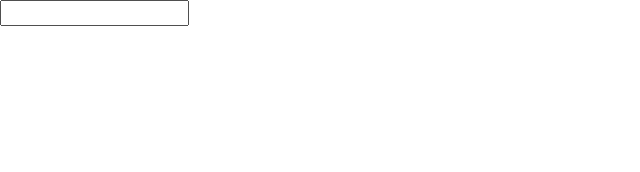
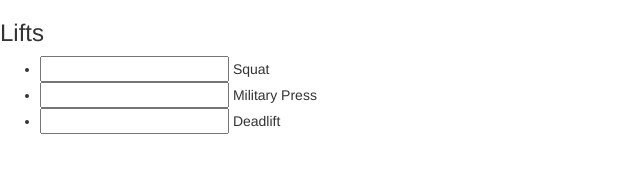
Before and after one commit to jonlin14/startingStrength, a plain HTML site: page index.html in a window 1280 px wide. Shown: the whole page, without its empty margins (0-640 px from the left). Drawn offline with Linux system fonts and the light colour scheme.

Commit message:
Add ng models for squats, deadlifts, mp

```diff
--- a/index.html
+++ b/index.html
@@ -5,8 +5,16 @@
     <title>Starting Strength Log</title>
   </head>
   <body ng-controller = "liftingCtrl">
-    <input type="text" ng-model="name">
-    {{ name }}
+
+    <h3>Lifts</h3>
+    <ul>
+        <form ng-submit = "addNumbers()">
+        <li>  <input type="text" ng-model="squat"> Squat </li>
+        <li>  <input type="text" ng-model="militaryPress"> Military Press </li>
+        <li>  <input type="text" ng-model="deadlift"> Deadlift </li>
+        </form>
+    </ul>
+
     <script src="lib/angular.js"></script>
     <script src="app.js"></script>
     <script src="controllers/liftingCtrl.js"></script>
```
